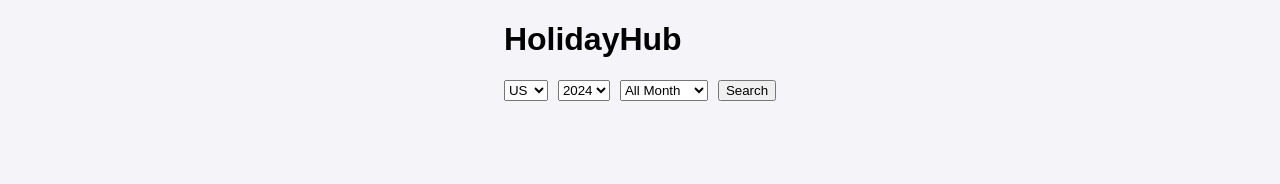
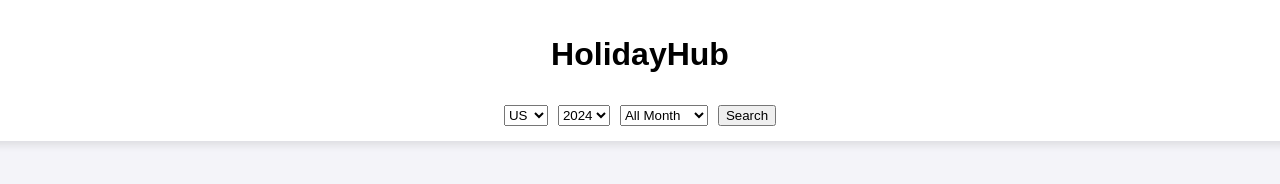
Before and after one commit to huhjayeon/-holiday, a plain HTML site: page index.html in a window 1280 px wide. Drawn offline with Linux system fonts and the light colour scheme.

Commit message:
Update style.css

```diff
--- a/style.css
+++ b/style.css
@@ -7,29 +7,35 @@ body {
     background-color: #f4f4f9;
 }
 
-.container {
+.header {
+    display: flex;
+    flex-direction: column;
+    align-items: center;
     width: 100%;
-    max-width: 800px;
+    background-color: #fff;
+    padding: 15px;
+    box-shadow: 0px 4px 8px rgba(0, 0, 0, 0.1);
+    z-index: 1000;
     text-align: center;
 }
 
 .filters {
     display: flex;
-    justify-content: center;
-    margin-bottom: 20px;
     gap: 10px;
+    margin-top: 10px;
 }
 
-#resultContainer {
-    text-align: left;
+.container {
+    width: 100%;
+    max-width: 800px;
     margin-top: 20px;
+    text-align: center;
 }
 
 .holiday-item {
+    margin: 10px;
     padding: 10px;
-    margin-bottom: 15px;
     border: 1px solid #ddd;
     border-radius: 5px;
     background-color: #ffffff;
-    box-shadow: 0px 4px 8px rgba(0, 0, 0, 0.1);
 }
```
